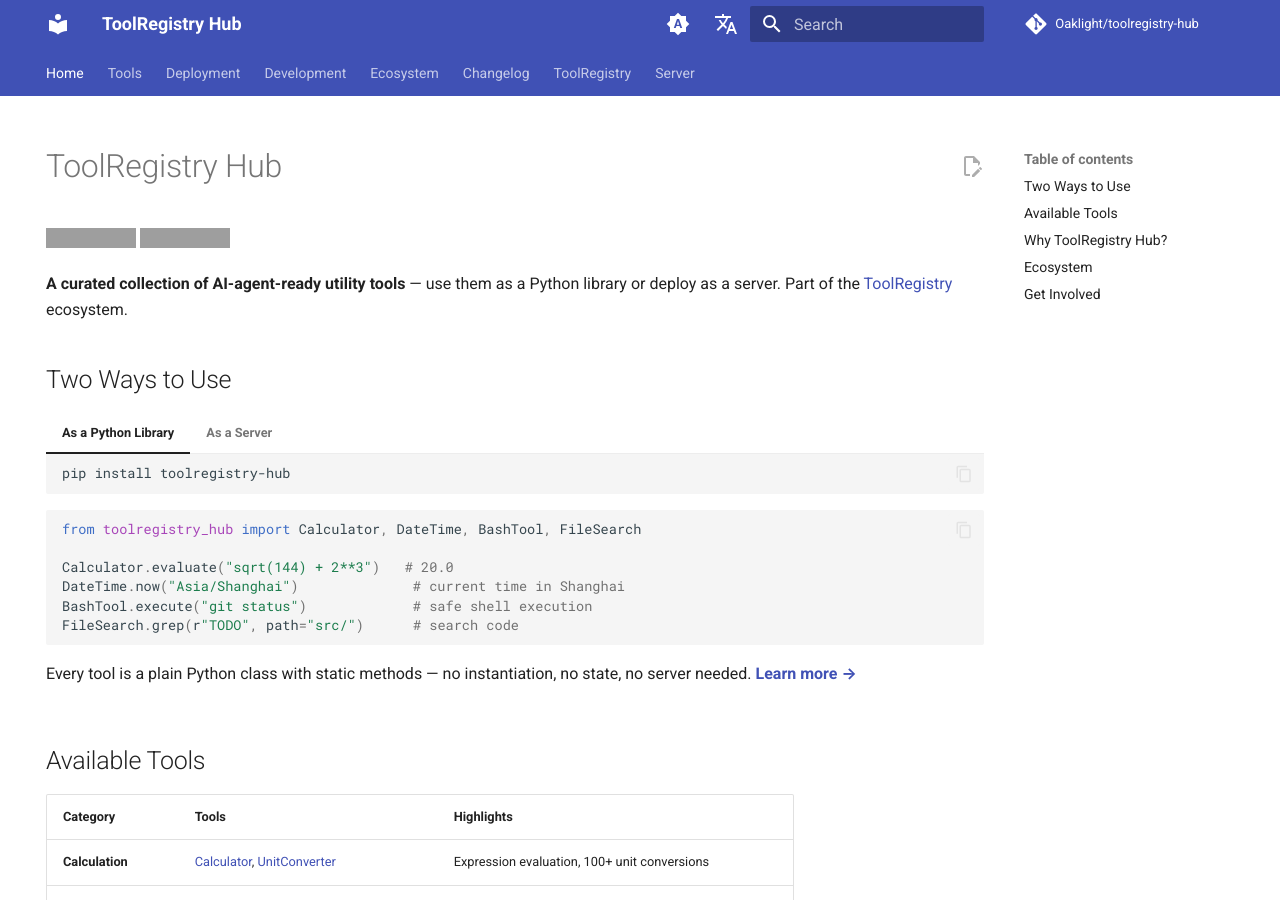
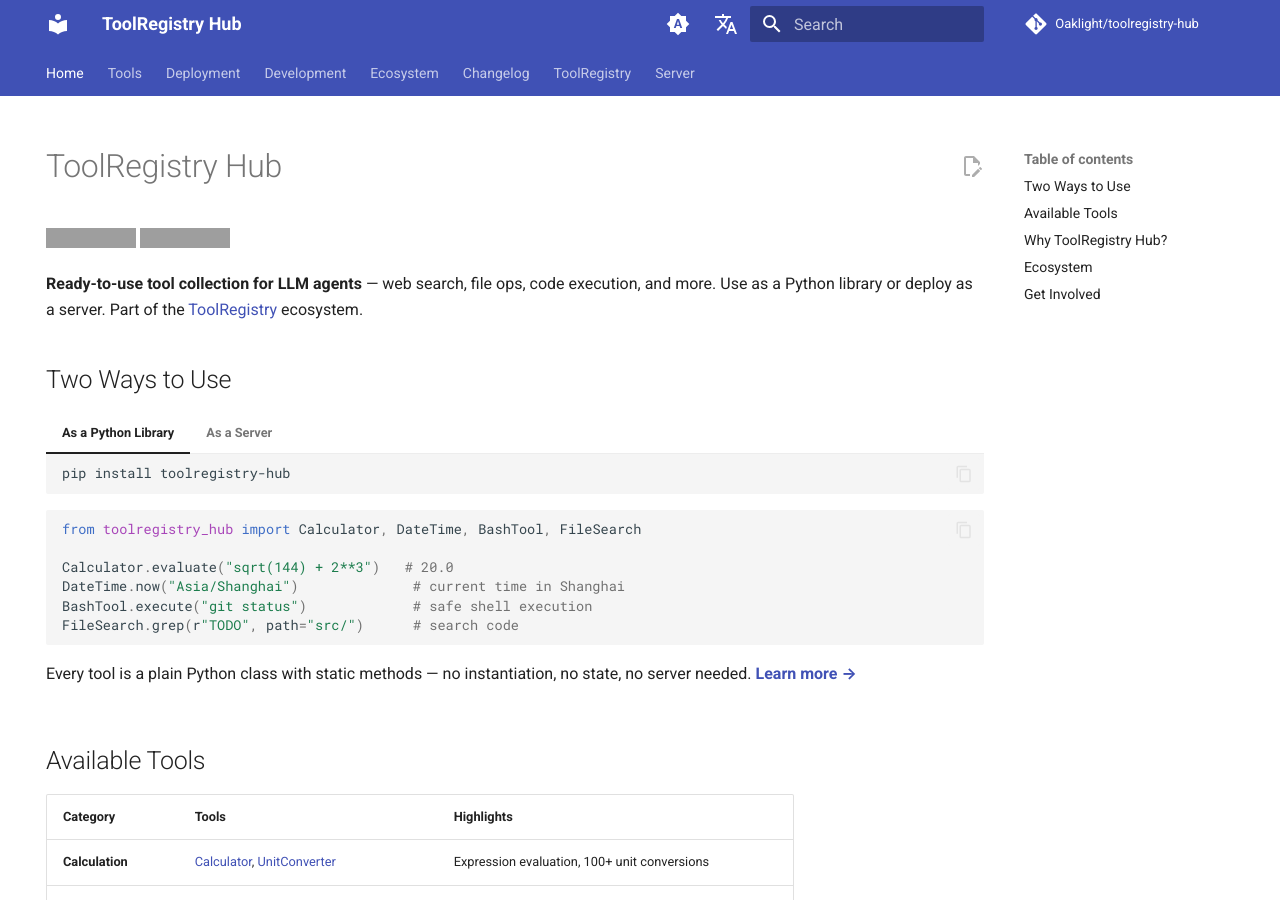
Before and after one commit to Oaklight/toolregistry-hub, an MkDocs documentation site: the page built from docs/index.md, in a window 1280 px wide and 900 px high. Built offline with MkDocs 1.6.1 and Material for MkDocs 9.7.7, drawn with Linux system fonts in a browser that asks for light colours; comment, search, counter and statistics services are not loaded; grey boxes are pictures that could not be loaded.

Commit message:
docs: update description to align with ToolRegistry paper branding

```diff
--- a/docs/index.md
+++ b/docs/index.md
@@ -1,7 +1,7 @@
 ---
 title: Home
-summary: A comprehensive Python library providing various utility tools
-description: ToolRegistry Hub is a Python library that provides various utility tools designed to support common tasks including calculations, file operations, web search, and more.
+summary: Ready-to-Use Tool Collection for LLM Agents
+description: ToolRegistry Hub provides a curated collection of AI-agent-ready tools for web search, file operations, code execution, scheduling, and more.
 keywords: python, tools, utilities, calculator, file operations, web search
 author: Oaklight
 hide:
@@ -13,7 +13,7 @@
 [![PyPI version](https://img.shields.io/pypi/v/toolregistry-hub?color=green)](https://pypi.org/project/toolregistry-hub/)
 [![Docker Image](https://img.shields.io/docker/v/oaklight/toolregistry-hub-server?label=docker&color=green)](https://hub.docker.com/r/oaklight/toolregistry-hub-server)
 
-**A curated collection of AI-agent-ready utility tools** — use them as a Python library or deploy as a server. Part of the [ToolRegistry](https://toolregistry.readthedocs.io/) ecosystem.
+**Ready-to-use tool collection for LLM agents** — web search, file ops, code execution, and more. Use as a Python library or deploy as a server. Part of the [ToolRegistry](https://toolregistry.readthedocs.io/) ecosystem.
 
 ## Two Ways to Use
 
--- a/mkdocs.yml
+++ b/mkdocs.yml
@@ -1,5 +1,5 @@
 site_name: ToolRegistry Hub
-site_description: A comprehensive Python library providing various utility tools
+site_description: Ready-to-Use Tool Collection for LLM Agents — web search, file ops, code execution, and more
 site_author: Peng Ding
 site_url: https://toolregistry-hub.readthedocs.io/en/
 repo_name: Oaklight/toolregistry-hub
```
